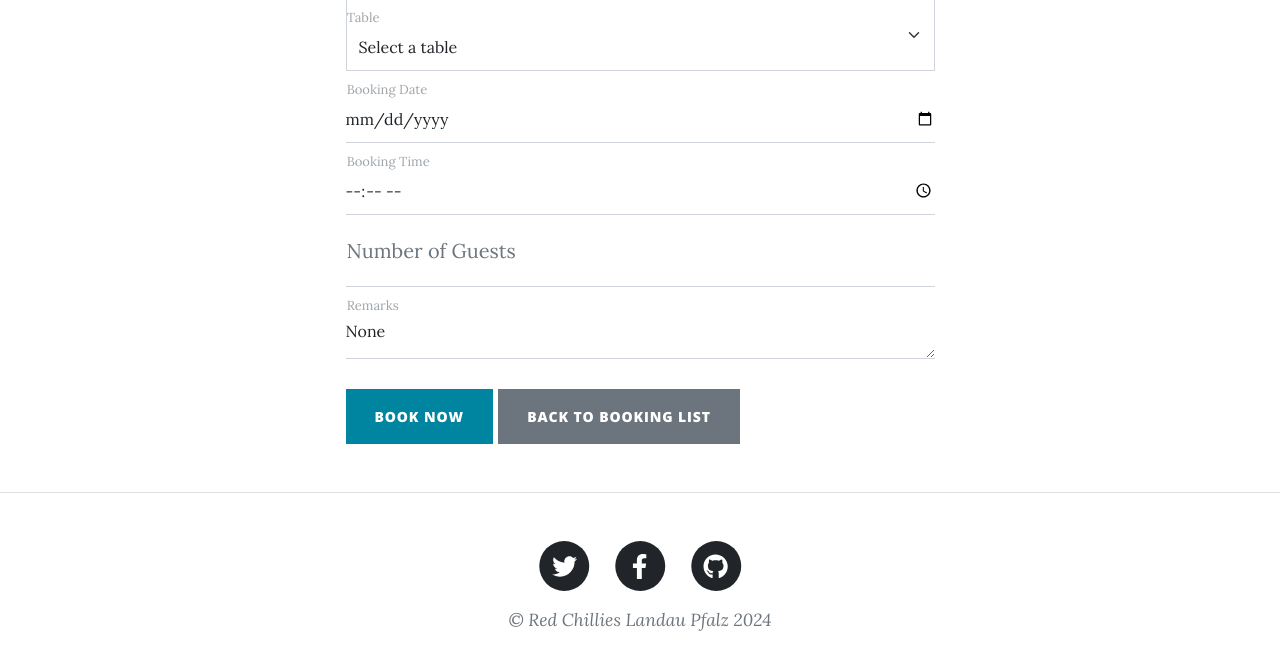
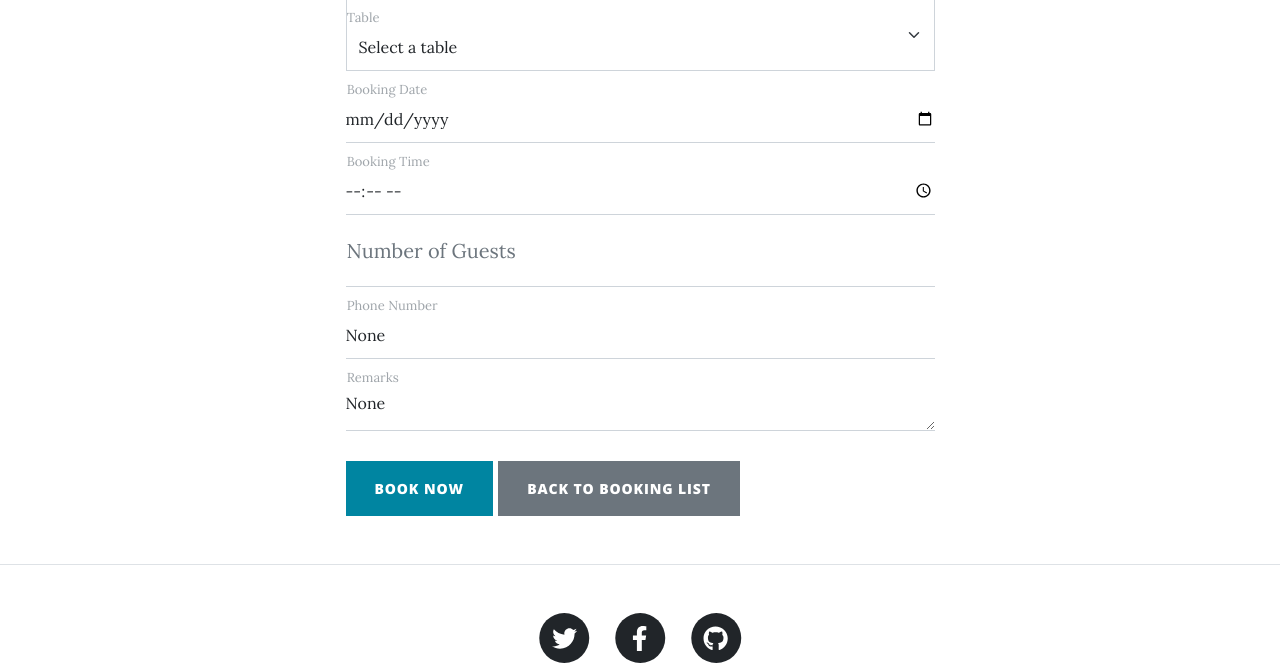
Before and after one commit to HasibullahFathi/restaurant-booking-system, a Django app: page /bookings/create/ in a window 1280 px wide. Shown: the part 988-1659 px from the top of the page. Before the commit the page ends 1619 px from the top, so only its background shows below. Run offline with Django 4.2, Linux system fonts and the light colour scheme; the visitor is signed in with stand-in values (Sample User, id 1); data that the repository does not hold is empty; some libraries are stand-ins or nearby versions.

Commit message:
alter tabels

```diff
--- a/booking/forms.py
+++ b/booking/forms.py
@@ -5,7 +5,7 @@
 class BookingForm(forms.ModelForm):
     class Meta:
         model = Booking
-        fields = ['table', 'booking_date', 'booking_time', 'number_of_guests', 'remarks']
+        fields = ['table', 'booking_date', 'phone_number', 'booking_time', 'number_of_guests', 'remarks']
 
     def __init__(self, *args, **kwargs):
         super().__init__(*args, **kwargs)
--- a/booking/models.py
+++ b/booking/models.py
@@ -5,7 +5,6 @@
 
 class Profile(models.Model):
     user = models.OneToOneField(User, on_delete=models.CASCADE)
-    phone_number = models.CharField(max_length=15)
     ROLE_CHOICES = ((1, 'Admin'), (0, 'Customer'))
     role = models.IntegerField(choices=ROLE_CHOICES, default=0)
 
@@ -21,11 +20,11 @@
     def __str__(self):
         return f"Table {self.table_number}"
 
-
 # 3. Booking Model
 class Booking(models.Model):
     user = models.ForeignKey(User, on_delete=models.CASCADE)  # The user who makes the booking
-    table = models.ForeignKey(Table, on_delete=models.CASCADE)  # The table being booked
+    table = models.ForeignKey(Table, on_delete=models.CASCADE)
+    phone_number = models.CharField(max_length=15, null=True)
     booking_date = models.DateField()
     booking_time = models.TimeField()
     created_on = models.DateTimeField(auto_now_add=True)
--- a/booking/templates/booking/booking.html
+++ b/booking/templates/booking/booking.html
@@ -31,7 +31,7 @@
                 <td>{{ booking.booking_time|time:"H:i" }}</td>
                 <td>{{ booking.number_of_guests }}</td>
                 <td>
-                    <span class="badge {% if booking.status == 1 %}badge-success{% else %}badge-danger{% endif %}">
+                    <span class="badge {% if booking.status == 1 %}bg-success{% else %}bg-danger{% endif %}">
                         {{ booking.get_status_display }}
                     </span>
                 </td>
--- a/booking/templates/booking/booking_detail.html
+++ b/booking/templates/booking/booking_detail.html
@@ -15,11 +15,13 @@
                     <h5 class="card-title">User Information</h5>
                     <p><strong>Username:</strong> {{ booking.user.username }}</p>
                     <p><strong>Email:</strong> {{ booking.user.email }}</p>
+                    <p><strong>Phone Number:</strong> {{ booking.phone_number }}</p>
                 </div>
                 <div class="col-md-6">
                     <h5 class="card-title">Booking Information</h5>
                     <p><strong>Booking ID:</strong> {{ booking.id }}</p>
                     <p><strong>Table Number:</strong> {{ booking.table.table_number }}</p>
+
                 </div>
             </div>
 
--- a/booking/templates/booking/booking_form.html
+++ b/booking/templates/booking/booking_form.html
@@ -62,6 +62,13 @@
                     </div>
                 </div>
 
+                <!-- Phone number -->
+                 <div class="form-floating">
+                    <input class="form-control" id="phone" name="phone_number" type="tel"
+                        value="{{ form.phone_number.value }}" placeholder="Phone number..." />
+                    <label for="phone">Phone Number</label>
+                </div>
+
                 <!-- Remarks (optional) -->
                 <div class="form-floating">
                     <textarea class="form-control" name="remarks" id="remarks">{{ form.remarks.value }}</textarea>
--- a/templates/account/login.html
+++ b/templates/account/login.html
@@ -12,7 +12,7 @@
         <div class="col-md-8 mt-3 offset-md-2">
             <h3>{% trans "Sign In" %}</h3>
 
-            <p>{% blocktrans %}Welcome back to the Red Chillies Page. To reserve a table onlne, please log in. If
+            <p>{% blocktrans %}Welcome to the Red Chillies Page. To reserve a table onlne, please log in. If
                 you
                 have not created an account yet, then <a class="link" href="{{ signup_url }}">sign up</a>
                 first.{% endblocktrans %}</p>
@@ -26,7 +26,7 @@
                 {% if redirect_field_value %}
                 <input type="hidden" name="{{ redirect_field_name }}" value="{{ redirect_field_value }}" />
                 {% endif %}
-                <button class="btn btn-signup right" type="submit">{% trans "Sign In" %}</button>
+                <button class="btn btn-primary right" type="submit">{% trans "Sign In" %}</button>
             </form>
         </div>
     </div>
```
Also changed, not shown: booking/migrations/0006_remove_profile_phone_number_booking_phone_number.py (added).
